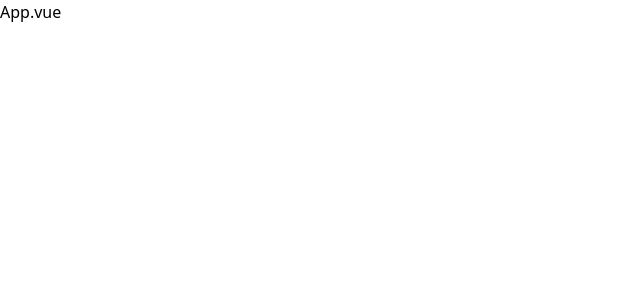
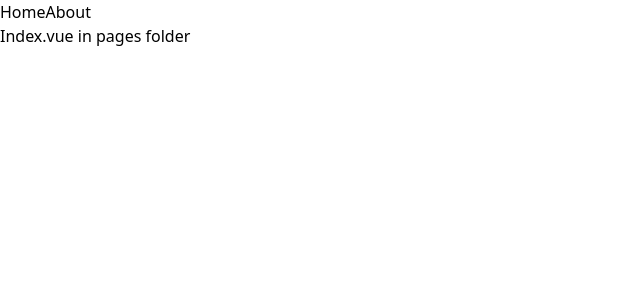
Before and after one commit to ourvillages/marys-missionaries, a Nuxt app: page / in a window 1280 px wide. Shown: the top 300 px of the page, without its empty margins (0-640 px from the left). Built offline with nearby package versions, Linux system fonts and the light colour scheme.

Commit message:
create navbar skeleton; setup folders

```diff
--- a/app.vue
+++ b/app.vue
@@ -1,5 +1,5 @@
 <template>
   <div>
-    <h1>App.vue</h1>
+    <NuxtLayout />
   </div>
 </template>
--- /dev/null
+++ b/components/ui/NavBar.vue
@@ -0,0 +1,16 @@
+<script setup></script>
+
+<template>
+  <nav>
+    <ul class="flex">
+      <li>
+        <NuxtLink to="/">Home</NuxtLink>
+      </li>
+      <li>
+        <NuxtLink to="/about">About</NuxtLink>
+      </li>
+    </ul>
+  </nav>
+</template>
+
+<style scoped></style>
--- /dev/null
+++ b/layouts/default.vue
@@ -0,0 +1,7 @@
+<template>
+  <!-- for layout docs: https://v3.nuxtjs.org/guide/directory-structure/layouts/ -->
+  <div>
+    <UiNavBar />
+    <NuxtPage />
+  </div>
+</template>
--- /dev/null
+++ b/pages/about.vue
@@ -0,0 +1,7 @@
+<script setup></script>
+
+<template>
+  <h1>About page</h1>
+</template>
+
+<style scoped></style>
--- /dev/null
+++ b/pages/index.vue
@@ -0,0 +1,7 @@
+<script setup></script>
+
+<template>
+  <h1>Index.vue in pages folder</h1>
+</template>
+
+<style scoped></style>
```
